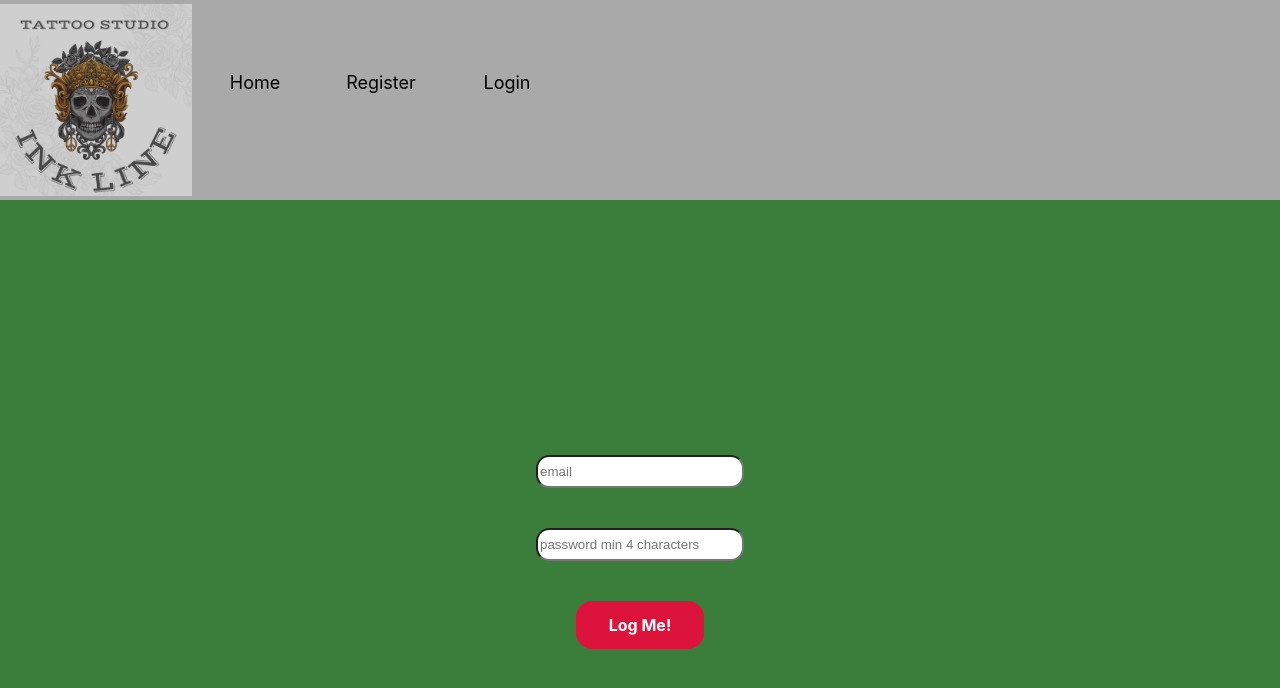
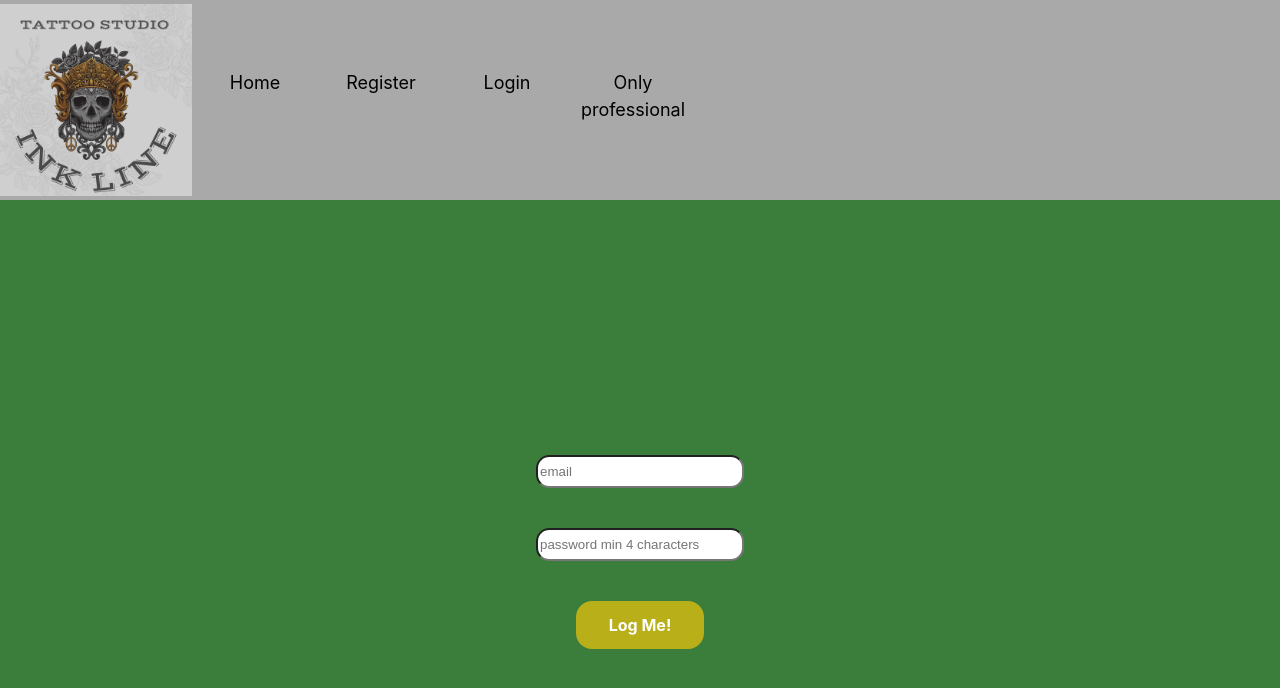
Before and after one commit to Noeliamll76/Proyecto-5-Frontend-Tattoo-Studio, a React (Vite) app: page /login in a window 1280 px wide. Shown: the top 688 px of the page. Built offline with nearby package versions, Linux system fonts and the light colour scheme.

Commit message:
feat: Profile user

```diff
--- a/src/common/Header/Header.jsx
+++ b/src/common/Header/Header.jsx
@@ -14,13 +14,9 @@ export const Header = () => {
 
     const rdxCredentials = useSelector(userData);
 
-
     const logOutMe = () => {
-
         dispatch(logout({ credentials: "" }))
-
         navigate("/")
-
     }
 
     return (
@@ -32,10 +28,12 @@ export const Header = () => {
                 <>
                     <LinkButton path={"/register"} title={"Register"} />
                     <LinkButton path={"/login"} title={"Login"} />
+                    <LinkButton path={"/profesional"} title={"Only professional"} />
                 </>
             ) : (
                 <>
-                    <LinkButton path={"/profile"} title= {rdxCredentials.credentials.data.name} />
+                    <LinkButton path={"/profile"} title={rdxCredentials.credentials.data.name} />
+
                     <div onClick={logOutMe}>
                         <LinkButton path={"/"} title={"Log out"} />
                     </div>
--- a/src/pages/Cards/Cards.css
+++ b/src/pages/Cards/Cards.css
@@ -11,7 +11,7 @@
 
     background-color: darkgrey;
     color: whitesmoke;
-
+    overflow-y: scroll;
 }
 
 .tattoosRoster {
--- a/src/pages/Home/Home.css
+++ b/src/pages/Home/Home.css
@@ -10,6 +10,8 @@
     align-items: center;
 
     background-color: darkgrey;
+
+    overflow-y: scroll;
 }
 
 .cardSubmit {
--- a/src/pages/Home/Home.jsx
+++ b/src/pages/Home/Home.jsx
@@ -2,7 +2,7 @@
 import './Home.css'
 import React, { useState, useEffect } from 'react';
 import { useNavigate } from 'react-router-dom';
-// import background from "./img/fachada.jpg";
+
 
 export const Home = () => {
 
@@ -11,26 +11,17 @@ export const Home = () => {
 
     const callCardsClick = () => {
         setChange(!change)
-        // setTimeout(() => {
-            navigate("/cards");
-        // }, 400);
+        navigate("/cards");
     }
 
     return (
         <>
             <div className="homeDesign">
-
-            {/* <div
-                // style={{ backgroundImage: `url(${background})` }}> */}
-{/* <img src={require(`${background}`)} alt="cover" width={260} height={160}/> */}
-
                 <div className={`cardSubmit ${!change}`} onClick={callCardsClick}>
                     View gallery
                 </div>
-            {/* </div> */}
 
-
-          </div>
+            </div>
         </>
     )
 }
--- a/src/pages/Profile/Profile.css
+++ b/src/pages/Profile/Profile.css
@@ -11,3 +11,36 @@
 
     background-color: rgb(47, 172, 255);
 }
+
+.credentialsDesign {
+
+    height: 2em;
+    width: 15em;
+
+    border-radius: 1em;
+    border: 0.5 solid darkcyan;
+
+    margin-bottom: 3em;
+}
+
+.buttonSubmit {
+
+    height: 3em;
+    width: 8em;
+
+    border-radius: 1em;
+    background-color: rgb(185, 175, 25);
+    color: white;
+    font-weight: bolder;
+
+    display: flex;
+    justify-content: center;
+    align-items: center;
+}
+
+.buttonSubmit:hover {
+
+    transition: 0.4s;
+    background-color: lightcoral;
+    cursor: pointer;
+}
--- a/src/pages/Profile/Profile.jsx
+++ b/src/pages/Profile/Profile.jsx
@@ -1,8 +1,39 @@
 
-import React from 'react';
+import React, { useState, useEffect } from 'react';
 import './Profile.css'
+import { CustomInput } from "../../common/CustomInput/CustomInput";
+import { GetUser } from "../../services/apiCalls";
+import { useNavigate } from 'react-router-dom';
+
+import { useSelector } from "react-redux";
+import { logout, userData } from "../../pages/userSlice";
+
+
 export const Profile = () => {
-     return (
-         <div className="profileDesign">PROFILE</div>
-     )
+
+    const navigate = useNavigate();
+
+    const rdxCredentials = useSelector(userData);
+    console.log(rdxCredentials)
+
+    const {name, email, phone, role} = rdxCredentials.credentials.data;
+
+    const updateUser = () => {
+        setTimeout(() => {
+            navigate("/update");
+        }, 1000);
+    }
+
+    return (
+        <div className="loginDesign">
+            <div className='credentialsDesign'>
+            <div> {name} </div>
+            <div>{email} </div>
+            <div> {phone} </div>
+            <div> {role} </div>
+        </div>
+
+            <div className='buttonSubmit' onClick={updateUser}>UPDATE PROFILE </div>
+           </div>
+    )
 }
--- a/src/services/apiCalls.js
+++ b/src/services/apiCalls.js
@@ -2,19 +2,17 @@
 import axios from 'axios';
 
 export const logUser = async (body) => {
-
    return await axios.post(`http://localhost:4000/user/login`, body);
-
 }
 
 export const registerUser = async (body) => {
+      return await axios.post(`http://localhost:4000/user/register`, body);
+   }
 
-   return await axios.post(`http://localhost:4000/user/register`, body);
-
+export const GetTattoo = async () => {
+   return await axios.get(`http://localhost:4000/work/getAllWorks`);
 }
 
-export const GetTattoo = async () => {
-
-   return await axios.get(`http://localhost:4000/work/getAllWorks`);
-
+export const GetUser = async () => {
+   return await axios.get(`http://localhost:4000/user/profile`);
 }
```
Also changed, not shown: src/pages/Profesional/Profesional.css (added), src/pages/Profesional/Profesional.jsx (added).
